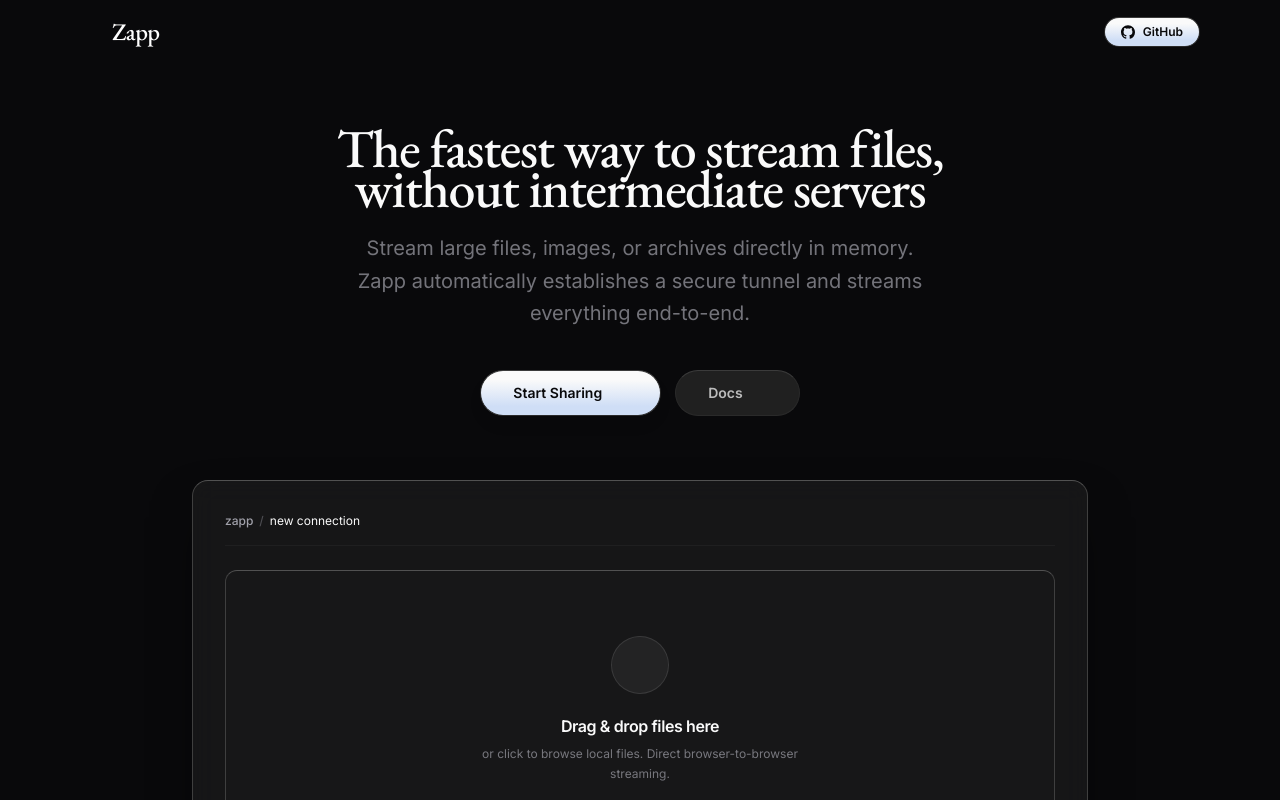
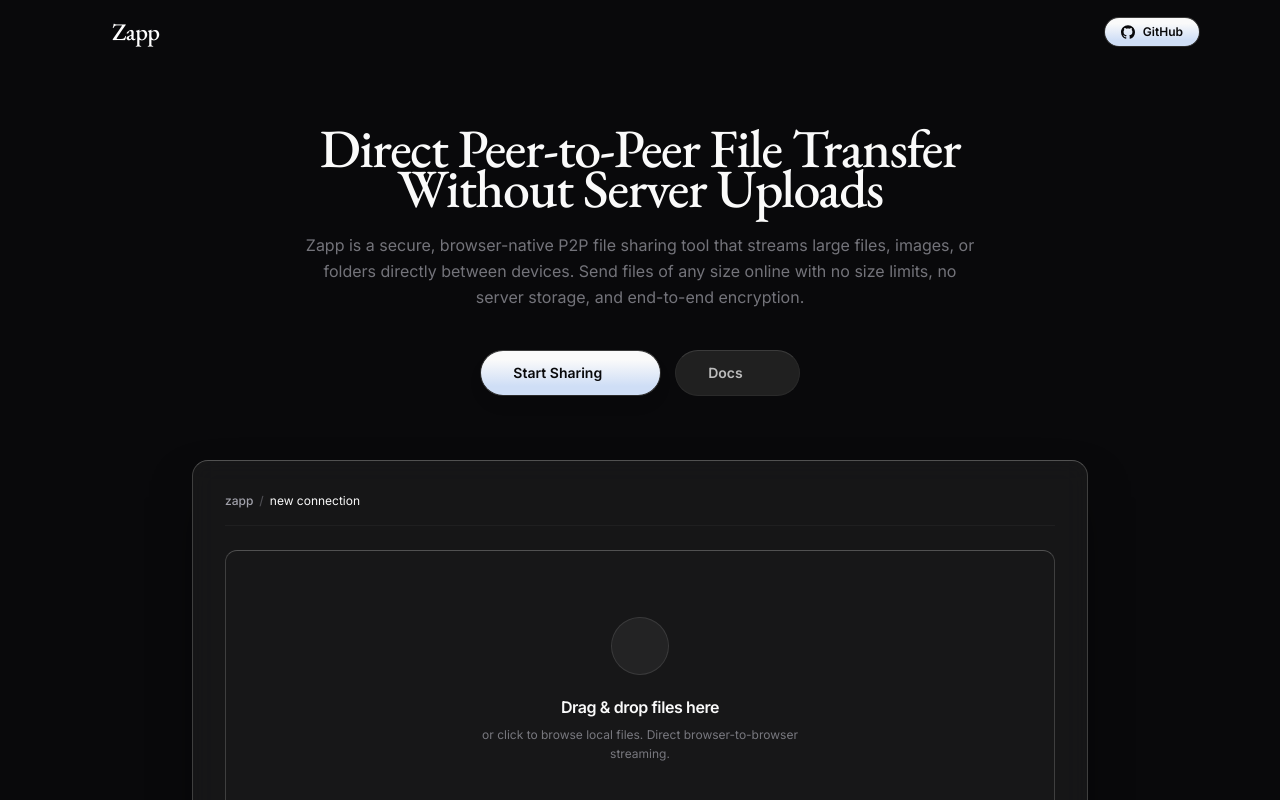
Before and after one commit to dqev/zapp, a React (Vite) app in the folder frontend/: page / in a window 1280 px wide. Shown: the top 800 px of the page. Built offline with nearby package versions, Linux system fonts and the light colour scheme; some icons are missing.

Commit message:
Update Seo and Hero

```diff
--- a/frontend/index.html
+++ b/frontend/index.html
@@ -72,6 +72,39 @@
   }
   </script>
 
+  <script type="application/ld+json">
+  {
+    "@context": "https://schema.org",
+    "@type": "FAQPage",
+    "mainEntity": [
+      {
+        "@type": "Question",
+        "name": "Why is my P2P connection stuck on 'connecting...'?",
+        "acceptedAnswer": {
+          "@type": "Answer",
+          "text": "This occurs when strict NAT configurations or firewalls block direct peer-to-peer UDP traffic. While WebRTC bypasses most residential routers, some enterprise or university networks block UDP connections entirely, preventing direct tunnel establishment."
+        }
+      },
+      {
+        "@type": "Question",
+        "name": "Can I close the browser tab during a file transfer?",
+        "acceptedAnswer": {
+          "@type": "Answer",
+          "text": "No. Zapp streams files directly from the sender's sandboxed memory to the receiver. Closing the tab, navigating away, or putting your device to sleep terminates the WebRTC data channel and aborts the transfer."
+        }
+      },
+      {
+        "@type": "Question",
+        "name": "What file size limits or formats does Zapp support?",
+        "acceptedAnswer": {
+          "@type": "Answer",
+          "text": "Zapp supports files of unlimited size (including gigabyte-scale directories, videos, and archives) and all file formats. It uses client-side memory chunking to feed slices dynamically without memory exhaustion."
+        }
+      }
+    ]
+  }
+  </script>
+
   <!-- Fonts -->
   <link rel="preconnect" href="https://fonts.googleapis.com">
   <link rel="preconnect" href="https://fonts.gstatic.com" crossorigin>
--- a/frontend/src/components/Hero.tsx
+++ b/frontend/src/components/Hero.tsx
@@ -12,19 +12,19 @@
         initial={{ opacity: 0, y: 15 }}
         animate={{ opacity: 1, y: 0 }}
         transition={{ duration: 0.8, delay: 0.1, ease: [0.16, 1, 0.3, 1] }}
-        className="font-serif font-medium tracking-tight text-3xl sm:text-4xl md:text-[54px] text-text-primary text-center leading-[1.1] max-w-3xl"
+        className="font-serif font-medium tracking-tight text-3xl sm:text-4xl md:text-[54px] text-text-primary text-center leading-[1.35] max-w-3xl"
       >
-        The fastest way to stream files, <br />
-        without intermediate servers
+        Direct Peer-to-Peer File Transfer <br />
+        Without Server Uploads
       </motion.h1>
 
       <motion.p
         initial={{ opacity: 0, y: 15 }}
         animate={{ opacity: 1, y: 0 }}
         transition={{ duration: 0.8, delay: 0.2, ease: [0.16, 1, 0.3, 1] }}
-        className="text-sm md:text-[20px] text-text-secondary/70 font-normal leading-relaxed mt-6 max-w-xl text-center"
+        className="text-sm md:text-[16px] text-text-secondary/70 font-normal leading-relaxed mt-6 max-w-2xl text-center"
       >
-        Stream large files, images, or archives directly in memory. Zapp automatically establishes a secure tunnel and streams everything end-to-end.
+        Zapp is a secure, browser-native P2P file sharing tool that streams large files, images, or folders directly between devices. Send files of any size online with no size limits, no server storage, and end-to-end encryption.
       </motion.p>
 
       {/* Hero CTAs */}
```
Also changed, not shown: 1 other file (tests, documents, lock files or other folders).
